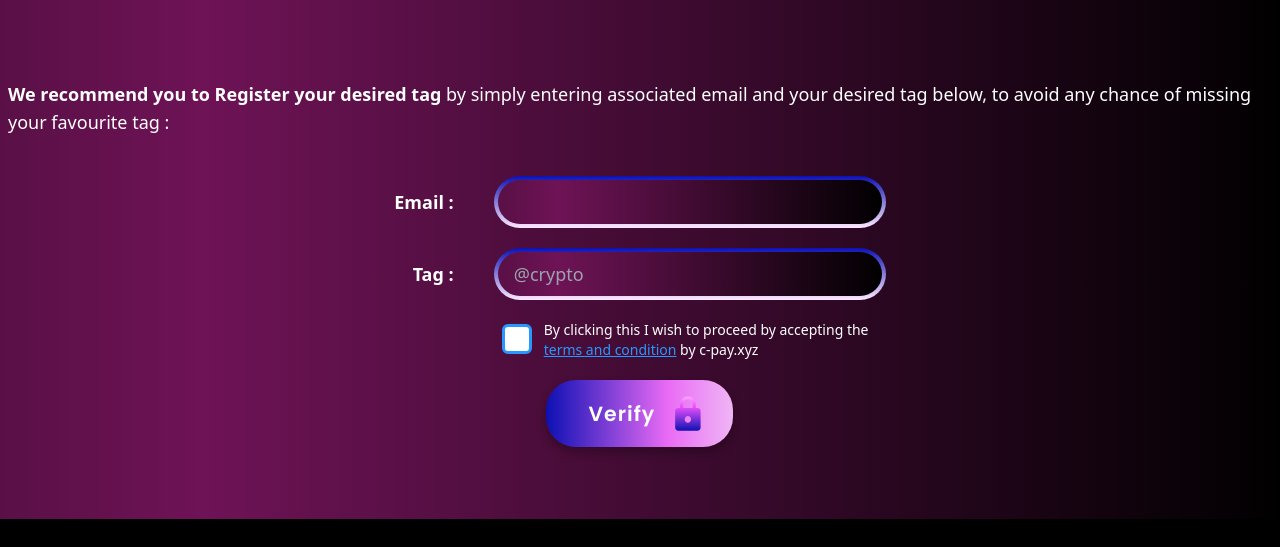
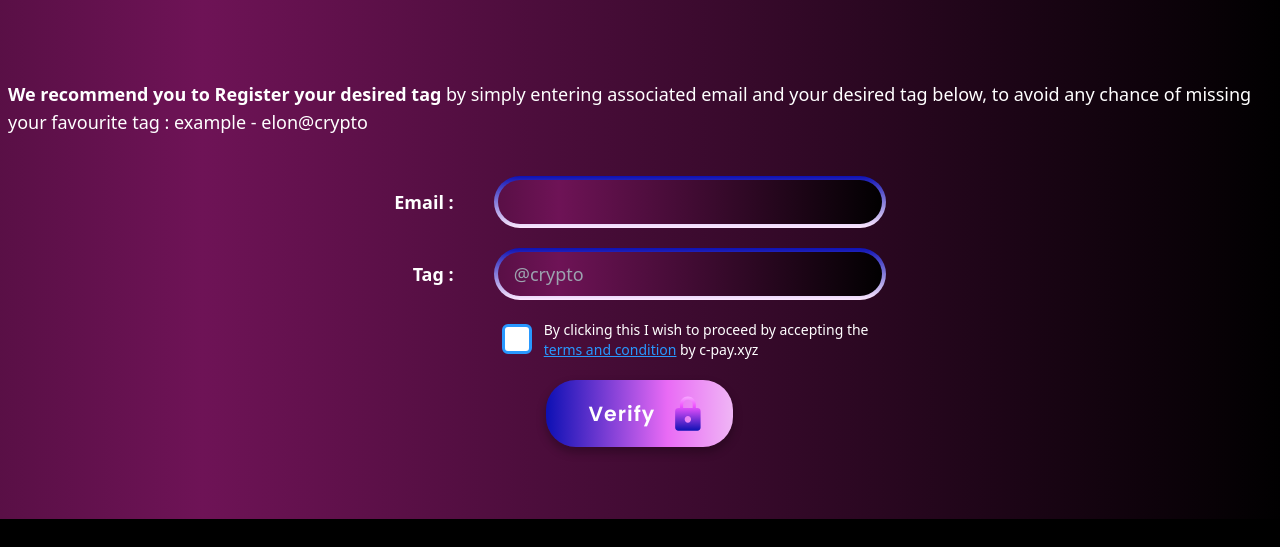
Before and after one commit to tushargupta123/cPay, a plain HTML site: page prebook.html in a window 1280 px wide. Shown: the part 985-1532 px from the top of the page. Drawn offline with nearby package versions, Linux system fonts and the light colour scheme; a web font is replaced by a local one.

Commit message:
Update prebook.html

```diff
--- a/prebook.html
+++ b/prebook.html
@@ -60,7 +60,7 @@
         <img src="./assets/prebook-card.svg" class="w-full md:w-10/12" alt="prebook-card">
         <div class="text-white text-xl md:text-lg flex flex-col items-center  wow fadeInLeft" data-wow-duration="2.5s">
           <p><b>We recommend you to Register your desired tag</b> by simply entering associated email and your desired tag below,
-            to avoid any chance of missing your favourite tag :</p>
+            to avoid any chance of missing your favourite tag : example - elon@crypto</p>
           <div class="py-10 grid grid-cols-2 md:flex flex-col gap-5 items-end">
             <div class="col-span-2 flex flex-wrap gap-3 md:gap-10 items-center justify-between overflow-hidden">
               <label for="email" class="font-semibold w-full md:contents">Email :</label>
```
